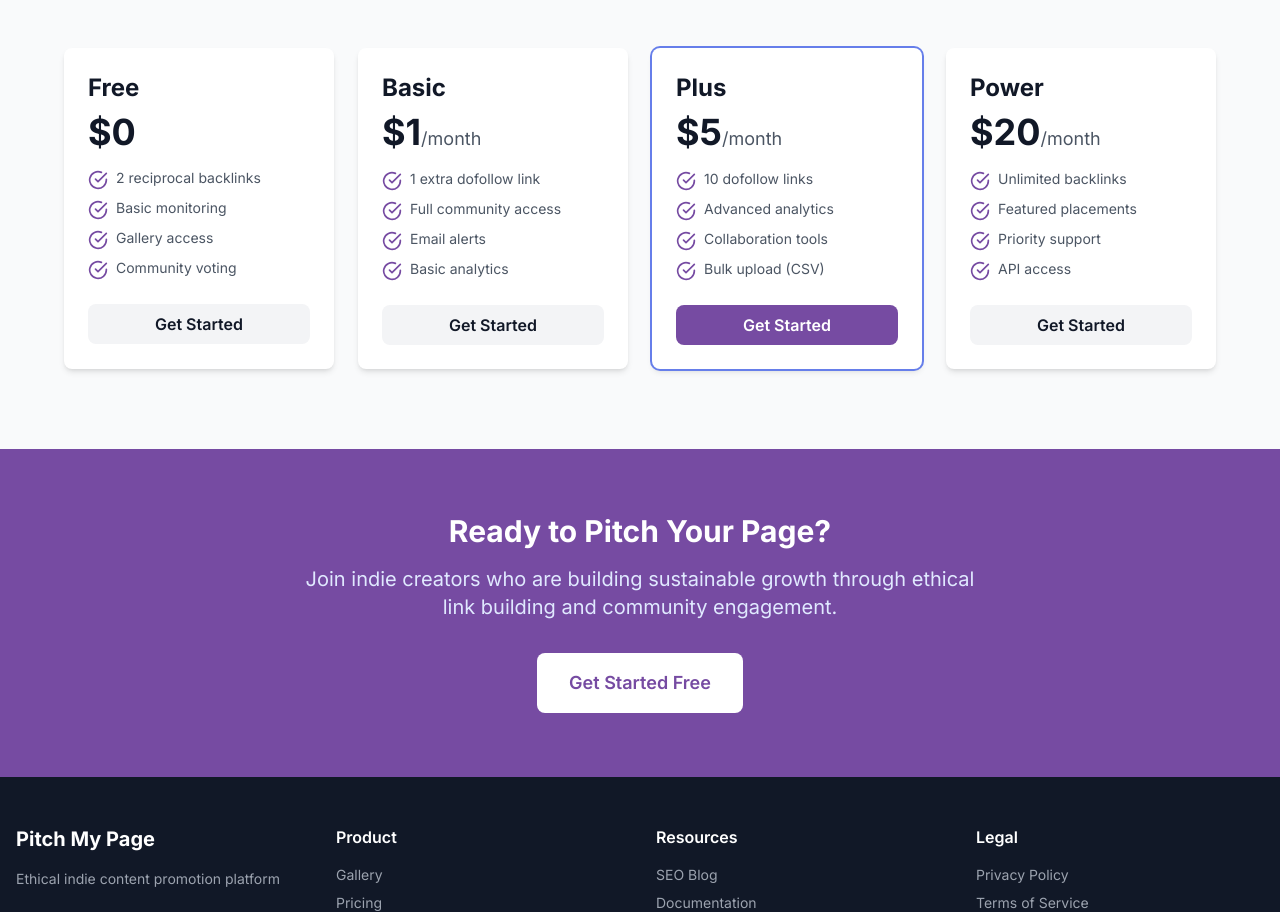
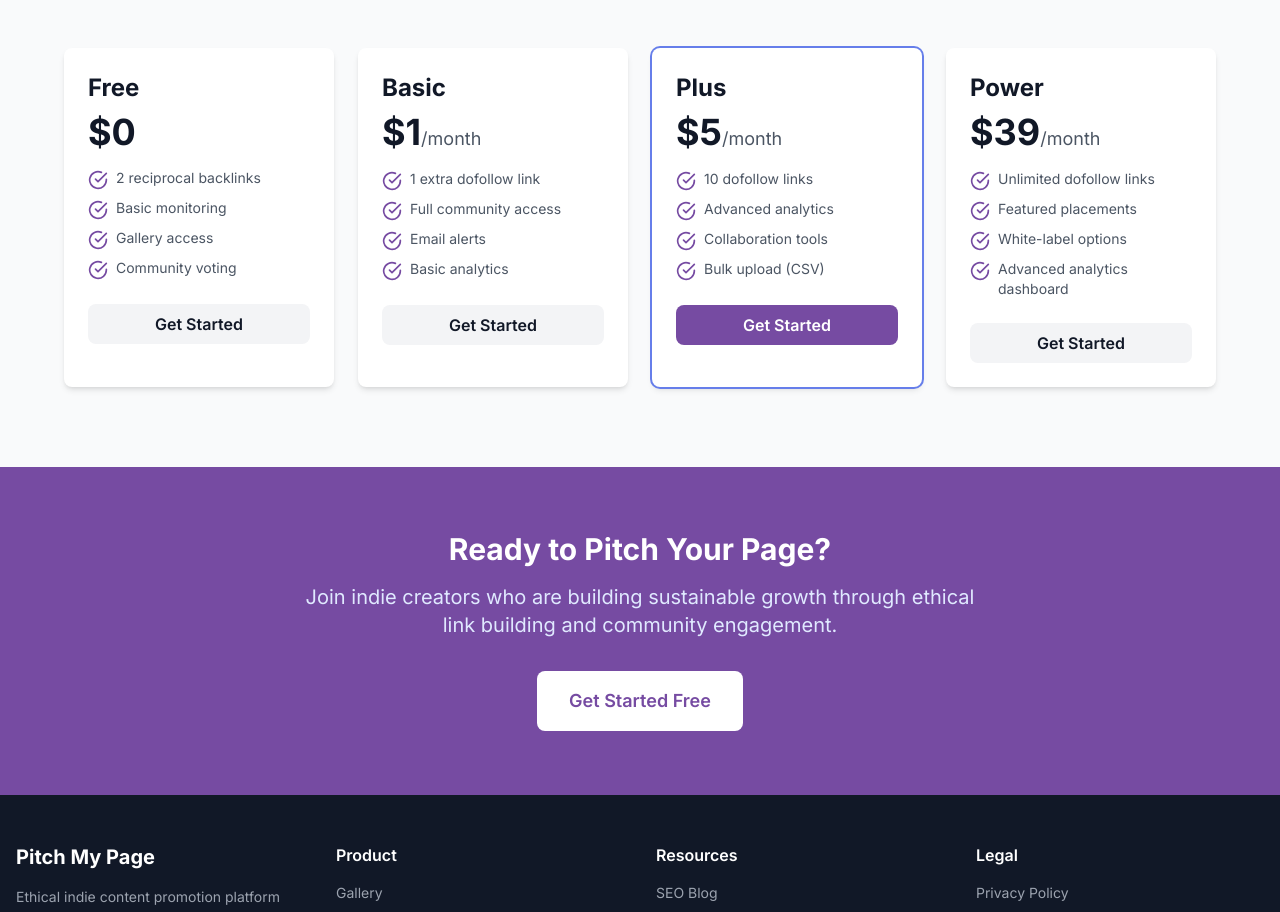
Before and after one commit to the-zedman/pitch-my-page, a Next.js app: page / in a window 1280 px wide. Shown: the part 1648-2560 px from the top of the page. Built offline with nearby package versions, Linux system fonts and the light colour scheme.

Commit message:
Update Power plan: Change price to , update features

```diff
--- a/app/page.tsx
+++ b/app/page.tsx
@@ -154,13 +154,13 @@
             />
             <PricingCard
               name="Power"
-              price="$20"
+              price="$39"
               period="/month"
               features={[
-                'Unlimited backlinks',
+                'Unlimited dofollow links',
                 'Featured placements',
-                'Priority support',
-                'API access'
+                'White-label options',
+                'Advanced analytics dashboard'
               ]}
               highlighted={false}
             />
```
